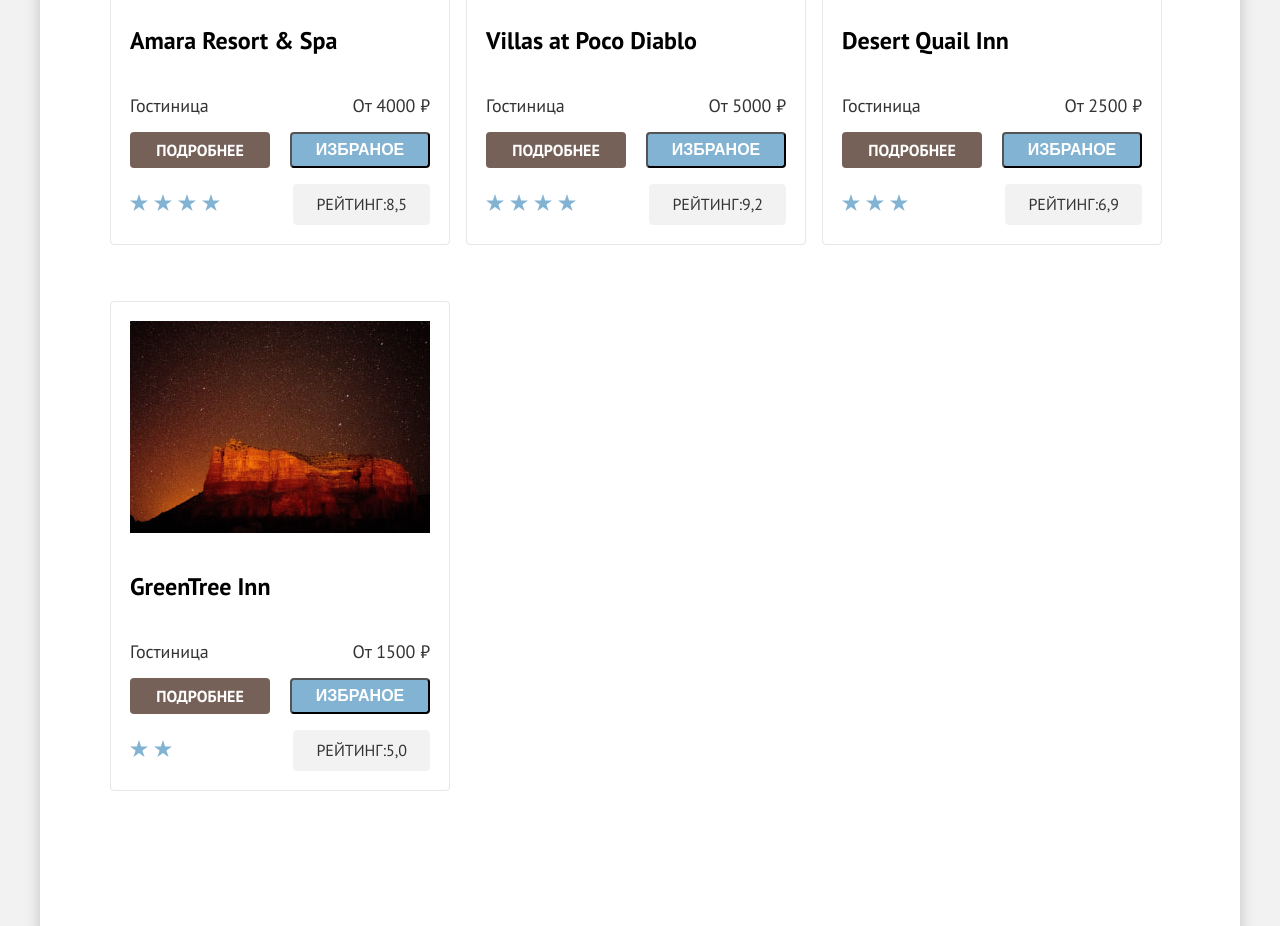
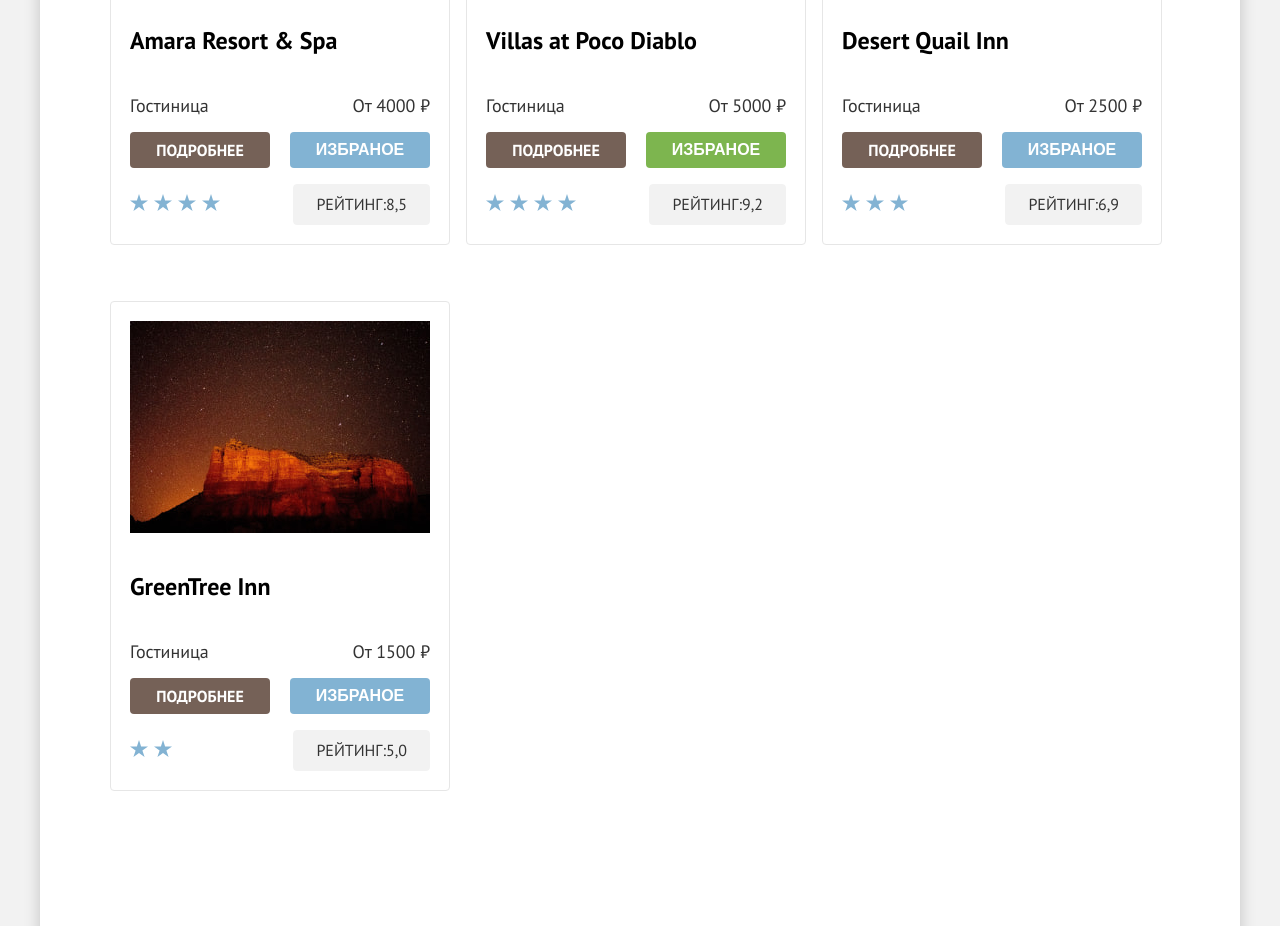
Before and after one commit to htmlacademy-htmlcss/2291705-sedona-37, a plain HTML site: page catalog.html in a window 1280 px wide. Shown: the part 1038-1964 px from the top of the page. Drawn offline with Linux system fonts and the light colour scheme.

Commit message:
добавил кнопку избраное

```diff
--- a/catalog.html
+++ b/catalog.html
@@ -155,7 +155,7 @@
               <p class="product-card-description">Гостиница</p>
               <b class="product-card-price">От 5000 ₽</b>
               <a class="product-card-button" href="#">Подробнее</a>
-              <button class="favorites" type="submit">Избраное</button>
+              <button class="favorites favorites-active" type="submit">Избраное</button>
               <figure class="stars">
                 <img class="stars-4" src="images/hotel-card/stars-4 .svg" alt="Четыре звезды">
               </figure>
--- a/styles/styles.css
+++ b/styles/styles.css
@@ -373,6 +373,7 @@ body {
   text-align: center;
   margin-top: 96px;
   margin-bottom: 20px;
+
 }
 
 .subscribe-description {
@@ -667,7 +668,23 @@ body {
   color: #FFFFFF;
   background-color: #82B3D3;
   border-radius: 4px;
+  border: none;
 }
+
+.favorites-active {
+  grid-column: 2/3;
+  grid-row: 4/5;
+  font-style: normal;
+  font-weight: 700;
+  font-size: 16px;
+  line-height: 20px;
+  text-transform: uppercase;
+  color: #FFFFFF;
+  background-color: #7DB54F;
+  border-radius: 4px;
+  border: none;
+}
+
 
 .stars {
   grid-column: 1/2;
```
